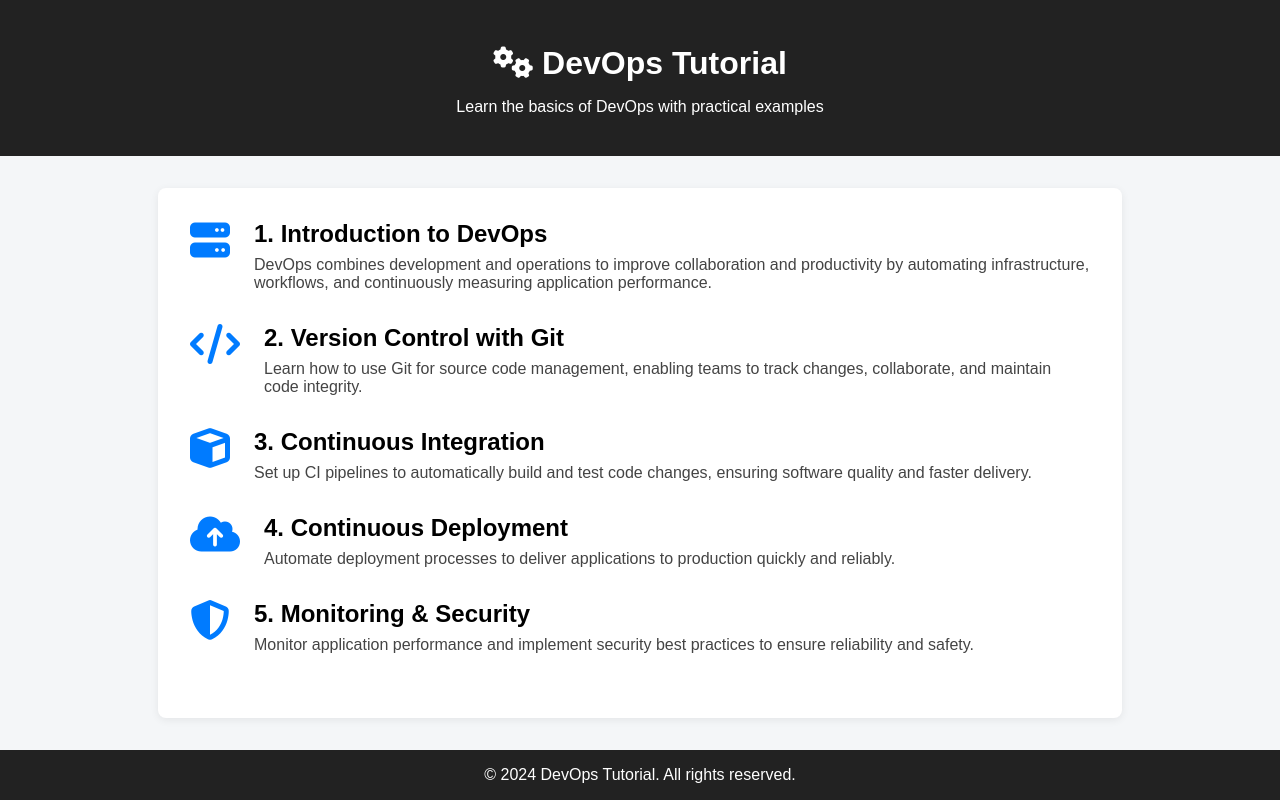
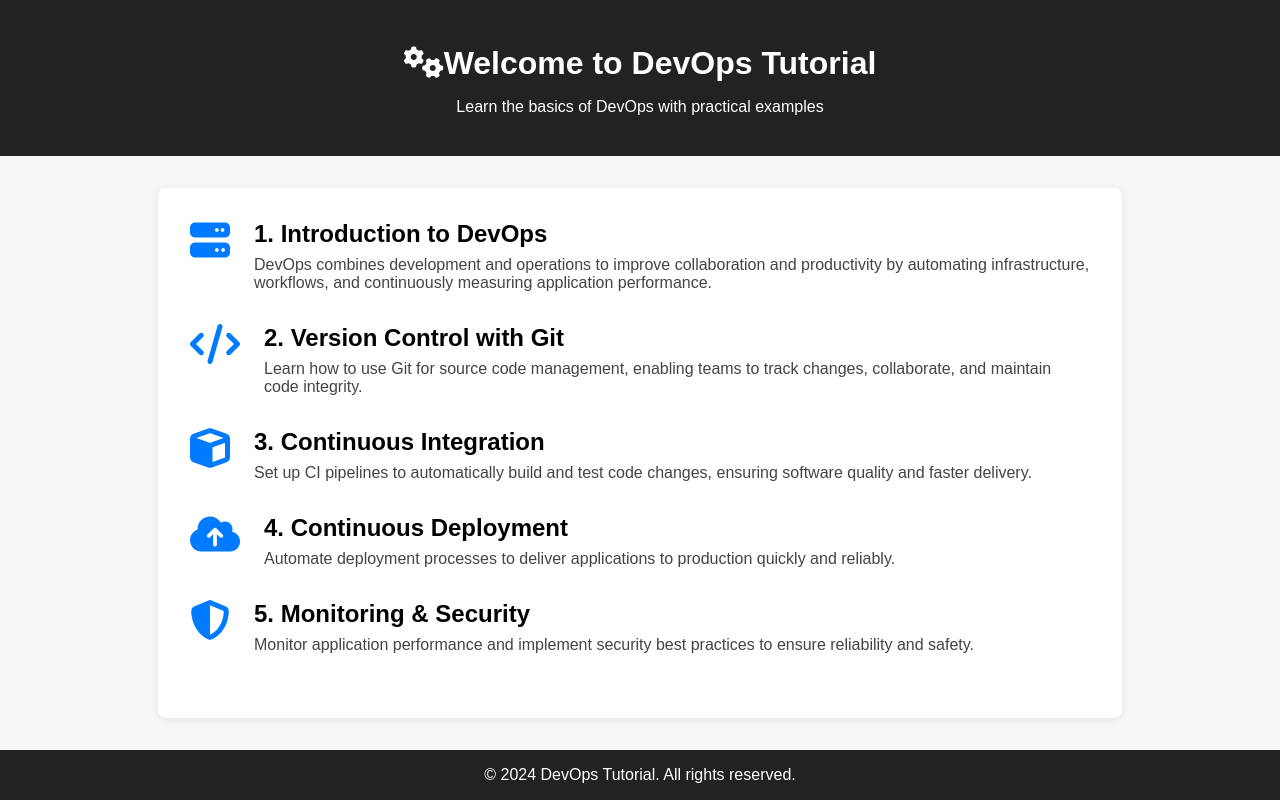
Before and after one commit to Praveenagunisetty11/jenkins-website, a plain HTML site: page index.html in a window 1280 px wide. Drawn offline with Linux system fonts and the light colour scheme.

Commit message:
first-commit

```diff
--- a/index.html
+++ b/index.html
@@ -19,14 +19,14 @@
 </head>
 <body>
     <header>
-        <h1><i class="fas fa-cogs"></i> DevOps Tutorial</h1>
+        <h1><i class="fas fa-cogs"></i>Welcome to DevOps Tutorial </h1>
         <p>Learn the basics of DevOps with practical examples</p>
     </header>
     <div class="container">
         <div class="tutorial-section">
             <i class="fas fa-server"></i>
             <div class="tutorial-content">
-                <h2>1. Introduction to DevOps</h2>
+                <h2>1. Introduction to DevOps </h2>
                 <p>DevOps combines development and operations to improve collaboration and productivity by automating infrastructure, workflows, and continuously measuring application performance.</p>
             </div>
         </div>
```
